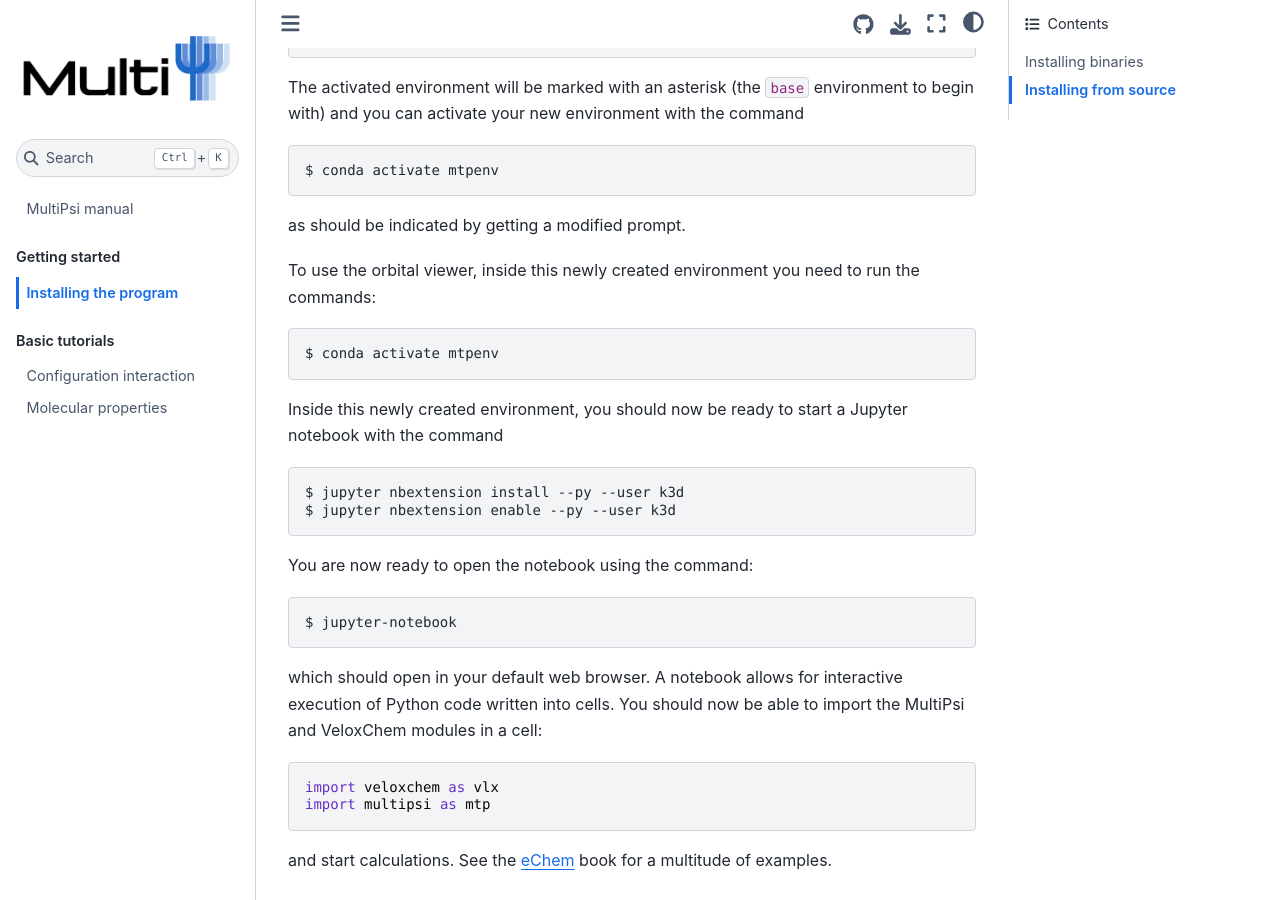
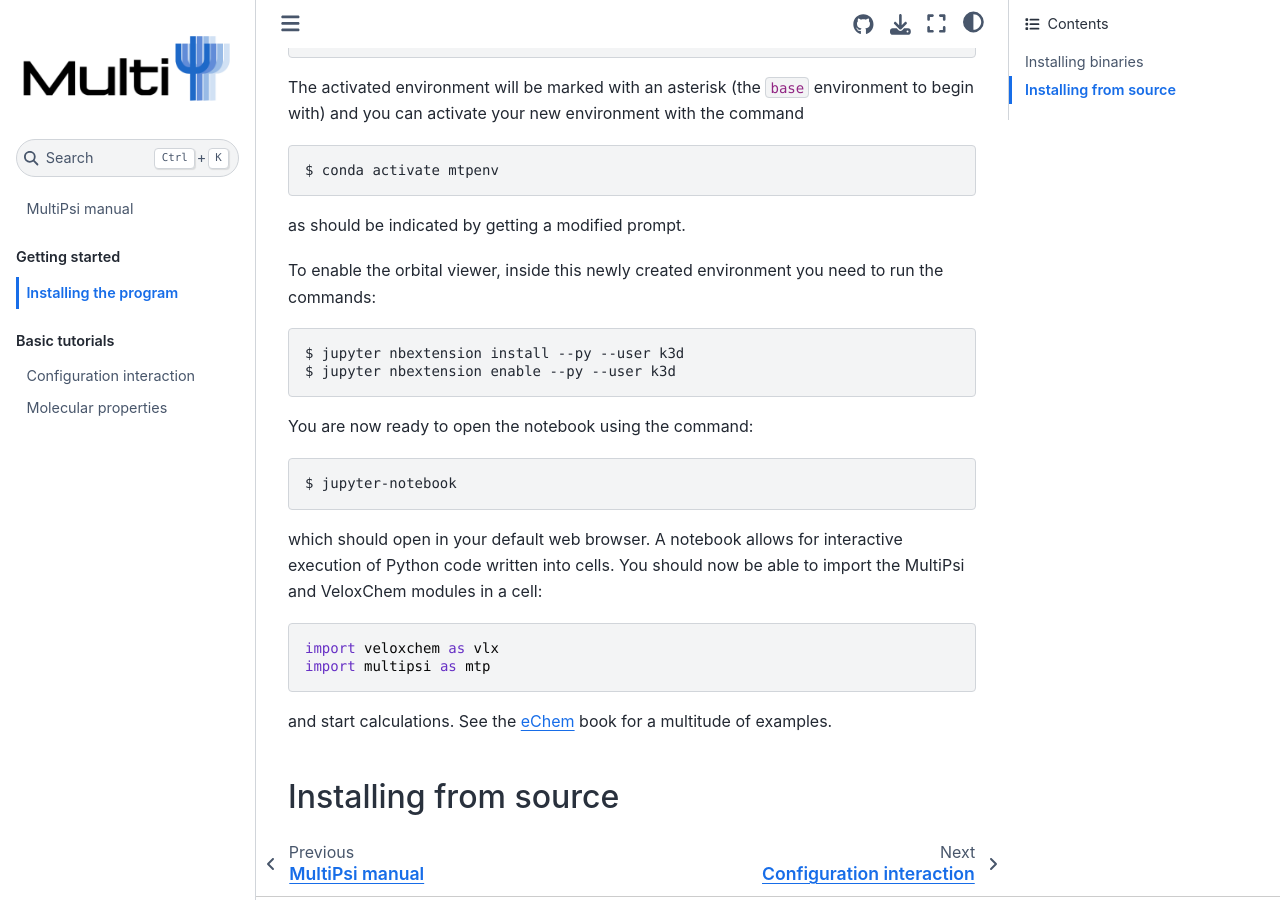
Before and after one commit to multipsi/manual, a Jupyter Book: the page built from docs/install.md, in a window 1280 px wide and 900 px high, scrolled down 975 px. Built offline with Jupyter Book 1.0.4 settings and Sphinx 7.4.7 and the Sphinx Book theme 1.1.4, drawn with Linux system fonts in a browser that asks for light colours; pages that are not in the unit, such as notebooks, are missing from menus.

Commit message:
mistakes

````diff
--- a/docs/install.md
+++ b/docs/install.md
@@ -39,13 +39,7 @@ $ conda activate mtpenv
 
 as should be indicated by getting a modified prompt.
 
-To use the orbital viewer, inside this newly created environment you need to run the commands:
-
-```
-$ conda activate mtpenv
-```
-
-Inside this newly created environment, you should now be ready to start a Jupyter notebook with the command
+To enable the orbital viewer, inside this newly created environment you need to run the commands:
 
 ```
 $ jupyter nbextension install --py --user k3d
````
